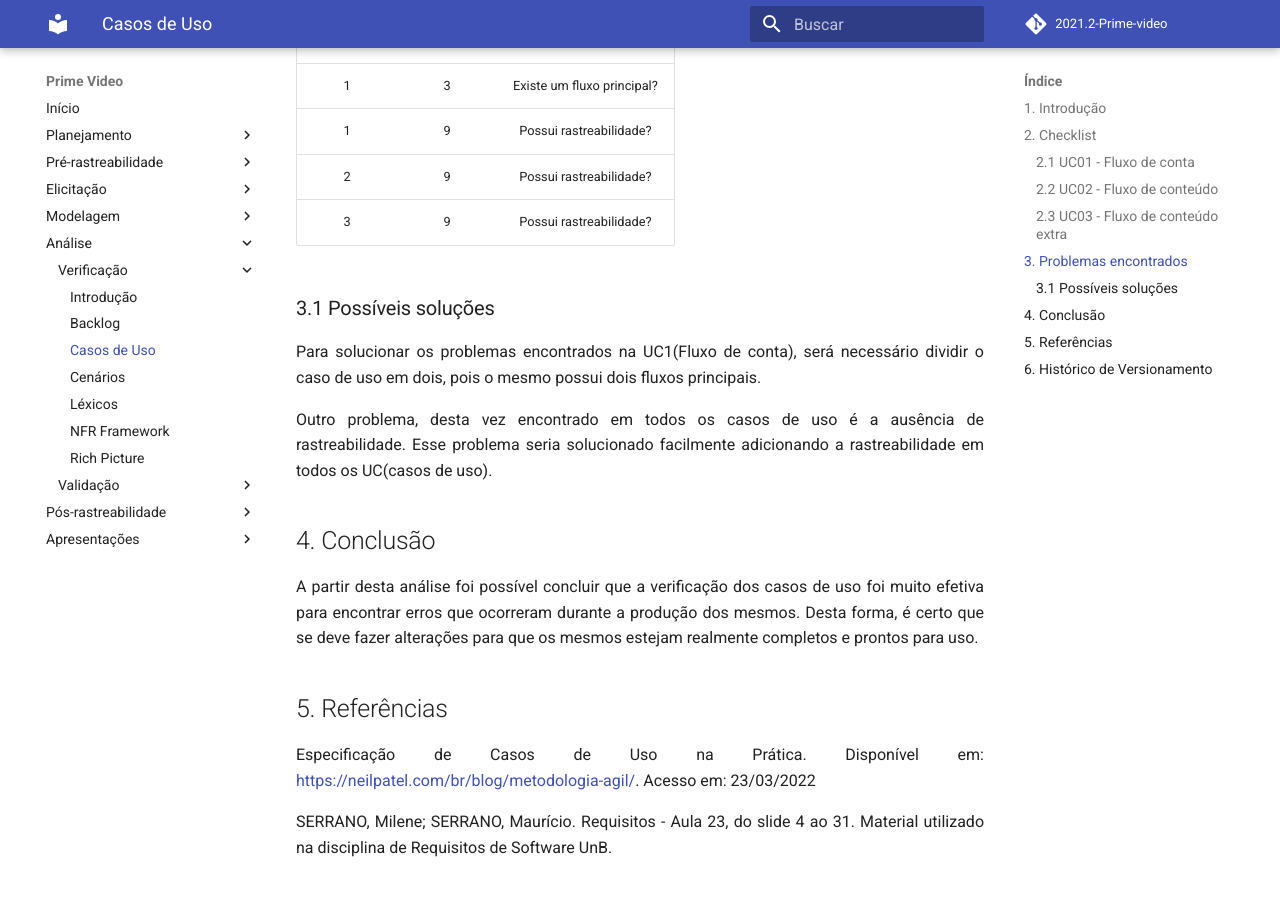
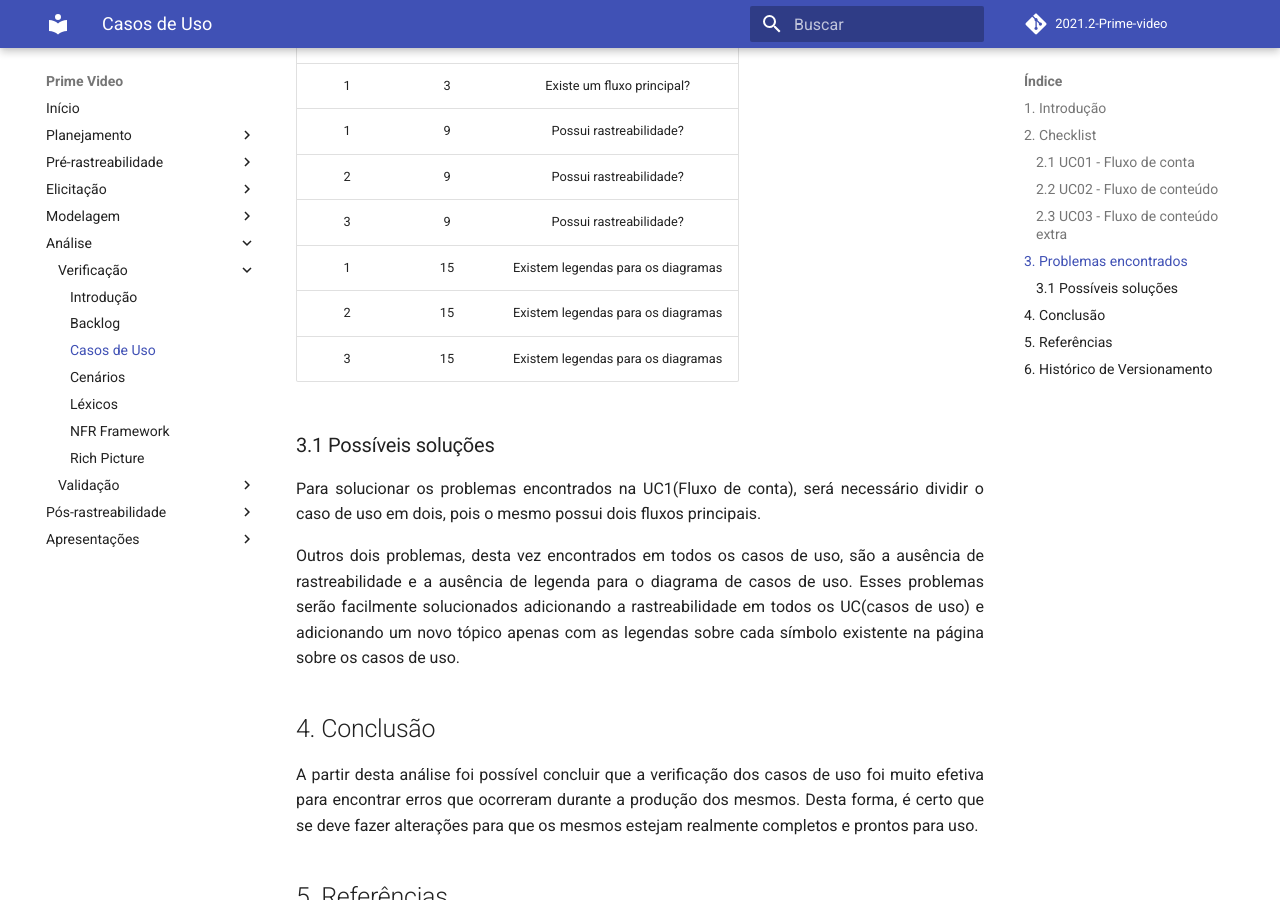
Before and after one commit to Requisitos-de-Software/2021.2-Prime-video, an MkDocs documentation site: the page built from docs/analise/verificacao/casos_de_uso.md, in a window 1280 px wide and 900 px high, scrolled down 2330 px. Built offline with MkDocs 1.6.1 and Material for MkDocs 9.7.7, drawn with Linux system fonts in a browser that asks for light colours; comment, search, counter and statistics services are not loaded.

Commit message:
alteracao nos problemas encontrados

```diff
--- a/docs/analise/verificacao/casos_de_uso.md
+++ b/docs/analise/verificacao/casos_de_uso.md
@@ -148,12 +148,15 @@ No checklist temos perguntas sobre os casos de uso que nos permitem verificar os
 | 1  | 9  | Possui rastreabilidade? |
 | 2  | 9  | Possui rastreabilidade? |
 | 3  | 9  | Possui rastreabilidade? |
+| 1  | 15  | Existem legendas para os diagramas |
+| 2  | 15  | Existem legendas para os diagramas |
+| 3  | 15  | Existem legendas para os diagramas |
 
 ### 3.1 Possíveis soluções
 
 Para solucionar os problemas encontrados na UC1(Fluxo de conta), será necessário dividir o caso de uso em dois, pois o mesmo possui dois fluxos principais.
 
-Outro problema, desta vez encontrado em todos os casos de uso é a ausência de rastreabilidade. Esse problema seria solucionado facilmente adicionando a rastreabilidade em todos os UC(casos de uso).
+Outros dois problemas, desta vez encontrados em todos os casos de uso, são a ausência de rastreabilidade e a ausência de legenda para o diagrama de casos de uso. Esses problemas serão facilmente solucionados adicionando a rastreabilidade em todos os UC(casos de uso) e adicionando um novo tópico apenas com as legendas sobre cada símbolo existente na página sobre os casos de uso.
 
 
 ## 4. Conclusão
```
